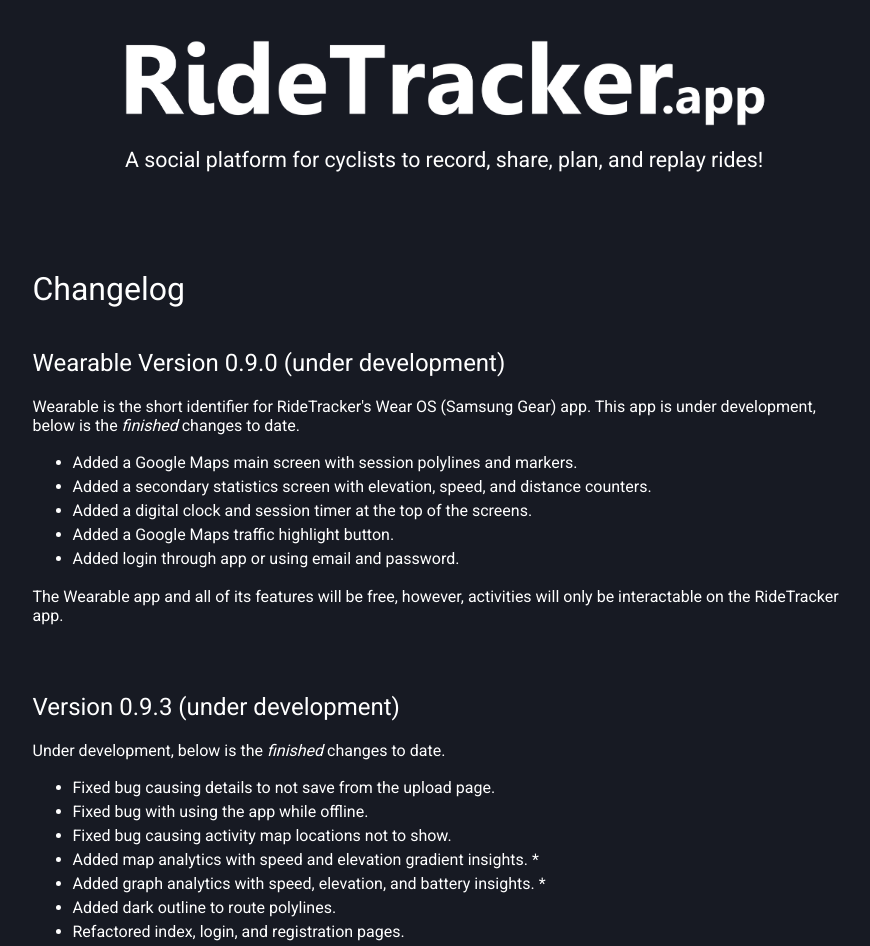
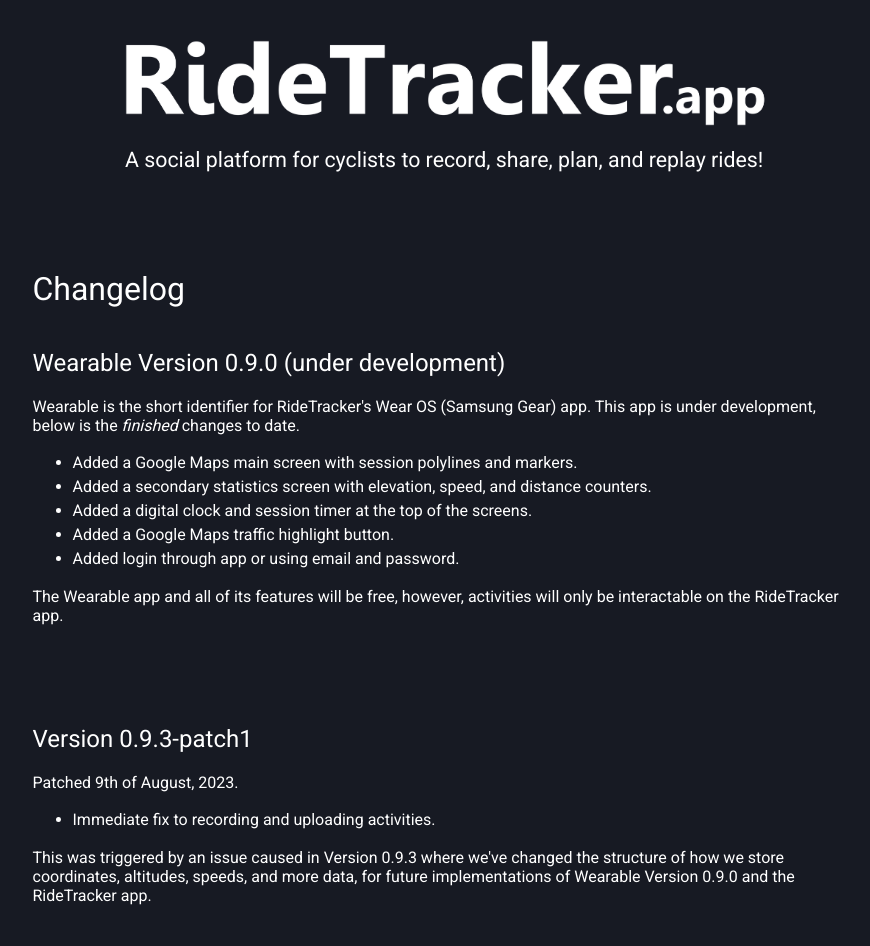
Before and after one commit to RideTracker/RideTrackerPages, a React (Create React App) app: page /changelog in a window 1280 px wide. Shown: the top 946 px of the page, without its empty margins (195-1065 px from the left). Built offline with nearby package versions, Linux system fonts and the light colour scheme.

Commit message:
Added version 0.9.3-patch1 changelog

```diff
--- a/src/app/changelog.tsx
+++ b/src/app/changelog.tsx
@@ -37,10 +37,24 @@
                             <p>The Wearable app and all of its features will be free, however, activities will only be interactable on the RideTracker app.</p>
                         </div>
 
+                        <div/>
+
+                        <div id="version-0.9.3-patch1">
+                            <a href="#version-0.9.3-patch1"><h2>Version 0.9.3-patch1</h2></a>
+
+                            <p>Patched 9th of August, 2023.</p>
+
+                            <ul>
+                                <li>Immediate fix to recording and uploading activities.</li>
+                            </ul>
+
+                            <p>This was triggered by an issue caused in <a href="#version-0.9.3">Version 0.9.3</a> where we've changed the structure of how we store coordinates, altitudes, speeds, and more data, for future implementations of <a href="#wearable-version-0.9.0">Wearable Version 0.9.0</a> and the RideTracker app.</p>
+                        </div>
+
                         <div id="version-0.9.3">
-                            <a href="#version-0.9.3"><h2>Version 0.9.3 (under development)</h2></a>
+                            <a href="#version-0.9.3"><h2>Version 0.9.3</h2></a>
 
-                            <p>Under development, below is the <i>finished</i> changes to date.</p>
+                            <p>Released 9th of August, 2023.</p>
 
                             <ul>
                                 <li>Fixed bug causing details to not save from the upload page.</li>
@@ -63,8 +77,6 @@
 
                             <small>** feature related to wearable which won't be available until <a href="#wearable-version-0.9.0">Wearable Version 0.9.0</a>.</small>
                         </div>
-
-                        <div/>
 
                         <div id="version-0.9.2">
                             <a href="#version-0.9.2"><h2>Version 0.9.2</h2></a>
```
